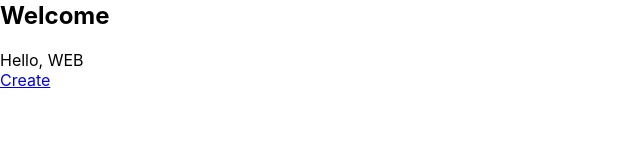
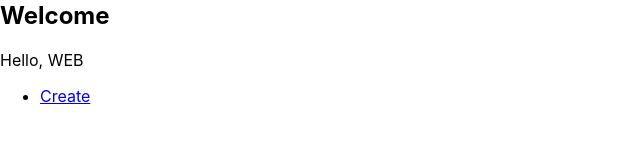
Before and after one commit to Clt689/react-app, a React (Create React App) app: page / in a window 1280 px wide. Shown: the part 161-304 px from the top of the page, without its empty margins (0-640 px from the left). Built offline with nearby package versions, Linux system fonts and the light colour scheme.

Commit message:
9. Update

```diff
--- a/src/App.js
+++ b/src/App.js
@@ -38,16 +38,32 @@
   </nav>
 }
 
-function Create(props){
+function Create(props) {
   return <article>
     <h2>Create</h2>
-    <form onSubmit={event=>{
+    <form onSubmit={event => {
       event.preventDefault();
       const title = event.target.title.value;
       const body = event.target.body.value;
       props.onCreate(title, body);
     }}>
-      <p><input type="text" name="title" placeholder='title'/></p>
+      <p><input type="text" name="title" placeholder='title' /></p>
+      <p><textarea name="body" placeholder='body'></textarea></p>
+      <p><input type="submit" value="Create"></input></p>
+    </form>
+  </article>
+}
+
+function Update(props){
+  return <article>
+    <h2>Create</h2>
+    <form onSubmit={event => {
+      event.preventDefault();
+      const title = event.target.title.value;
+      const body = event.target.body.value;
+      props.onUpdate(title, body);
+    }}>
+      <p><input type="text" name="title" placeholder='title' /></p>
       <p><textarea name="body" placeholder='body'></textarea></p>
       <p><input type="submit" value="Create"></input></p>
     </form>
@@ -67,6 +83,7 @@
     { id: 3, title: 'javascript', body: 'javascript is ...' },
   ]);
   let content = null;
+  let contextControl = null;   // let = 지역변수
   if (mode === 'WELCOME') {
     content = <Article title="Welcome" body="Hello, WEB"></Article>
   } else if (mode === 'READ') {
@@ -79,17 +96,22 @@
       }
     }
     content = <Article title={title} body={body}></Article>
-  }
-  else if ( mode === "CREATE" ){
-    content = <Create onCreate={(_title, _body)=>{
-      const newTopic = {id:nextId, title:_title, body:_body}
+    contextControl = <li><a href={'/update/'+id} onClick={event=>{
+      event.preventDefault();
+      setMode('UPDATE');
+    }}>Update</a></li>
+  } else if (mode === "CREATE") {
+    content = <Create onCreate={(_title, _body) => {
+      const newTopic = { id: nextId, title: _title, body: _body }
       const newTopics = [...topics]             // topics를 복제한 복제본
       newTopics.push(newTopic);
       setTopics(newTopics);
       setMode('READ');
       setId(nextId);
-      setNextId(nextId+1);
+      setNextId(nextId + 1);
     }}></Create>
+  } else if ( mode === "UPDATE"){
+    content = <Update></Update>
   }
   return (
     <div>
@@ -101,10 +123,13 @@
         setId(_id);
       }}></Nav>    {/* "topics"가 아니라 {}로 하면 문자열이 아니라 있는 그대로 전달됨. */}
       {content}
-      <a href="/create" onClick={event=>{
-        event.preventDefault();        // Create 링크 클릭했을 때, url이 바뀌지 않도록 처리.
-        setMode('CREATE');
-      }}>Create</a>
+      <ul>
+        <li><a href="/create" onClick={event => {
+          event.preventDefault();        // Create 링크 클릭했을 때, url이 바뀌지 않도록 처리.
+          setMode('CREATE');
+        }}>Create</a></li>
+        {contextControl}
+      </ul>
     </div>
   );
 }
```
